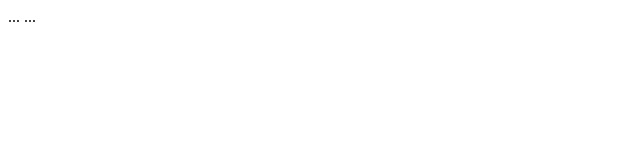
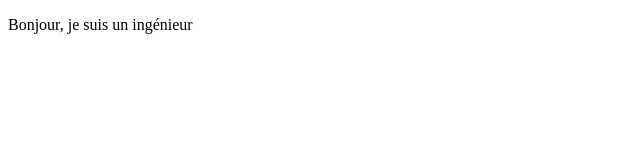
Before and after one commit to Gab9275/Website, a plain HTML site: page index.html in a window 1280 px wide. Shown: the whole page, without its empty margins (0-640 px from the left). Drawn offline with Linux system fonts and the light colour scheme.

Commit message:
Premier paragraphe

```diff
--- a/index.html
+++ b/index.html
@@ -5,8 +5,9 @@
   <title>Titre de la page</title>
   </head>
 <body>
-  ...
+  <p> Bonjour, je suis un ingénieur
+</p>
   <!-- Le reste du contenu -->
-  ...
+
 </body>
 </html>
```
